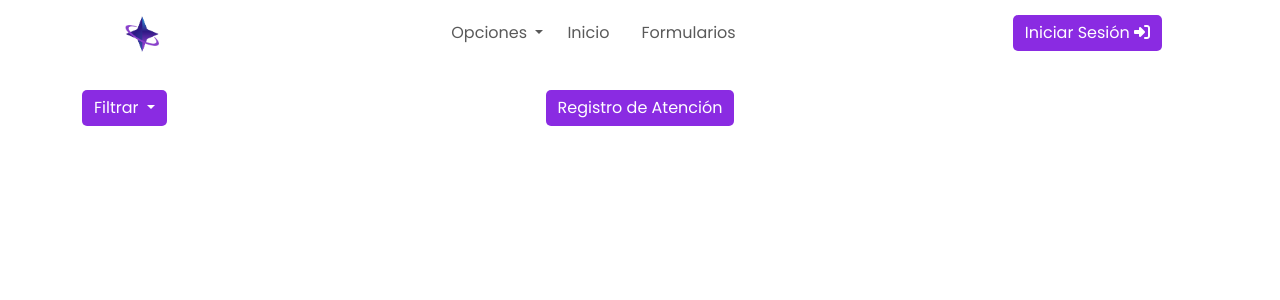
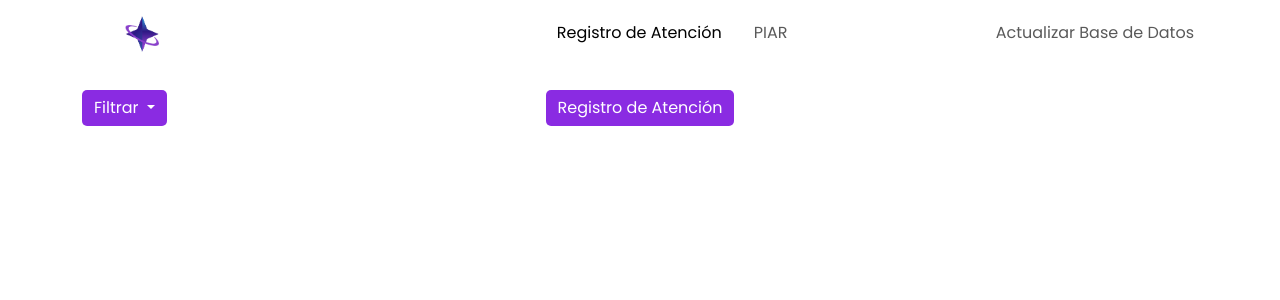
Before and after one commit to JuanCamiloGrisales/orientacion_escolar_amparo_garces_vidal, a Django app: page / in a window 1280 px wide. Shown: the top 300 px of the page. Run offline with Django 4.2, Linux system fonts and the light colour scheme.

Commit message:
vista para actualizar, diseño modificado

```diff
--- a/home/templates/base.html
+++ b/home/templates/base.html
@@ -1,38 +1,46 @@
 <!DOCTYPE html>
 <html lang="en">
-
   <head>
     {% load static %}
-    <meta charset="UTF-8">
-    <meta name="viewport" content="width=device-width, initial-scale=1.0">
+    <meta charset="UTF-8" />
+    <meta name="viewport" content="width=device-width, initial-scale=1.0" />
     <title>{% block title %}Orientación Escolar - Amparo{% endblock %}</title>
-    <link href="https://cdn.jsdelivr.net/npm/bootstrap@5.3.2/dist/css/bootstrap.min.css" rel="stylesheet" integrity="sha384-T3c6CoIi6uLrA9TneNEoa7RxnatzjcDSCmG1MXxSR1GAsXEV/Dwwykc2MPK8M2HN" crossorigin="anonymous">
-    <link rel="preconnect" href="https://fonts.googleapis.com">
-    <link rel="preconnect" href="https://fonts.gstatic.com" crossorigin>
-    <link href="https://fonts.googleapis.com/css2?family=Poppins:ital,wght@0,400;0,500;0,600;0,700;1,400;1,500;1,600;1,700&display=swap" rel="stylesheet">
-    <link rel="stylesheet" href="https://cdnjs.cloudflare.com/ajax/libs/font-awesome/6.5.1/css/all.min.css" integrity="sha512-DTOQO9RWCH3ppGqcWaEA1BIZOC6xxalwEsw9c2QQeAIftl+Vegovlnee1c9QX4TctnWMn13TZye+giMm8e2LwA==" crossorigin="anonymous" referrerpolicy="no-referrer" />
+    <link
+      href="https://cdn.jsdelivr.net/npm/bootstrap@5.3.2/dist/css/bootstrap.min.css"
+      rel="stylesheet"
+      integrity="sha384-T3c6CoIi6uLrA9TneNEoa7RxnatzjcDSCmG1MXxSR1GAsXEV/Dwwykc2MPK8M2HN"
+      crossorigin="anonymous"
+    />
+    <link rel="preconnect" href="https://fonts.googleapis.com" />
+    <link rel="preconnect" href="https://fonts.gstatic.com" crossorigin />
+    <link
+      href="https://fonts.googleapis.com/css2?family=Poppins:ital,wght@0,400;0,500;0,600;0,700;1,400;1,500;1,600;1,700&display=swap"
+      rel="stylesheet"
+    />
+    <link
+      rel="stylesheet"
+      href="https://cdnjs.cloudflare.com/ajax/libs/font-awesome/6.5.1/css/all.min.css"
+      integrity="sha512-DTOQO9RWCH3ppGqcWaEA1BIZOC6xxalwEsw9c2QQeAIftl+Vegovlnee1c9QX4TctnWMn13TZye+giMm8e2LwA=="
+      crossorigin="anonymous"
+      referrerpolicy="no-referrer"
+    />
 
     <style>
-        body
-        {
-            font-family: 'Poppins', sans-serif;
-
+      body {
+        font-family: "Poppins", sans-serif;
       }
 
-        a
-        {
+      a {
         text-decoration: none;
       }
 
-        .btn
-        {
+      .btn {
         border-radius: 5px;
         border: 0;
         background-color: #8a2be2;
       }
 
-        .btn:hover
-        {
+      .btn:hover {
         background-color: #7223bb;
       }
     </style>
@@ -40,51 +48,51 @@
   </head>
 
   <body>
-
-    <nav class="navbar container navbar-expand-lg navbar-light px-5">
+    <nav class="navbar container navbar-expand-lg navbar-light px-5" style="position: relative;">
       <a class="navbar-brand" href="/">
-            <img src="{% static 'logo.png' %}" height="40" alt="Logo">
+        <img src="{% static 'logo.png' %}" height="40" alt="Logo" />
       </a>
 
-        <button class="navbar-toggler" type="button" data-toggle="collapse" data-target="#navbarNavAltMarkup"
-            aria-controls="navbarNavAltMarkup" aria-expanded="false" aria-label="Toggle navigation">
+      <button
+        class="navbar-toggler"
+        type="button"
+        data-toggle="collapse"
+        data-target="#navbarNavAltMarkup"
+        aria-controls="navbarNavAltMarkup"
+        aria-expanded="false"
+        aria-label="Toggle navigation"
+      >
         <span class="navbar-toggler-icon"></span>
       </button>
 
-        <div class="collapse navbar-collapse justify-content-md-center" id="navbarNavAltMarkup">
+      <div
+        class="collapse navbar-collapse justify-content-md-center"
+        id="navbarNavAltMarkup"
+      >
         <div class="navbar-nav">
-                <!-- <a class="nav-link mx-2 "  href="#">Agenda</a> -->
-                <li class="nav-item dropdown">
-                    <a class="nav-link dropdown-toggle" href="#" role="button" data-bs-toggle="dropdown" aria-expanded="false">
-                      Opciones
-                    </a>
-                    <ul class="dropdown-menu">
-                      <li><a class="dropdown-item" href="#">Actualizar</a></li>
-                      <li><a class="dropdown-item" href="#">Another action</a></li>
-                      <li><hr class="dropdown-divider"></li>
-                      <li><a class="dropdown-item" href="#">Something else here</a></li>
-                    </ul>
-                  </li>
-                <a class="nav-link mx-2 "  href="{% url 'home' %}">Inicio</a>
-                <a class="nav-link mx-2 "  href="">Formularios</a>
+          <!-- <a class="nav-link mx-2 underline"  href="#">Agenda</a> -->
+
+          <a class="nav-link mx-2 {% if request.path == '/' %}active{% endif %}" href="{% url 'home' %}"
+            >Registro de Atención</a
+          >
+          <a class="nav-link mx-2 {% if request.path == '/piar' %}active{% endif %}" href="">PIAR</a>
           <!-- Más links aquí -->
         </div>
       </div>
 
-        <div class="navbar-nav">
-            <a class="btn text-white login-btn" href="#">{% if user.is_authenticated %}Cerrar Sesión <i class="fa-solid fa-right-from-bracket"></i>{% else %}Iniciar Sesión <i class="fa-solid fa-right-to-bracket"></i>{% endif %}</a>
+      <div class="navbar-nav" style="position: absolute; right: 0;">
+        <a class="nav-link mx-2 {% if request.path == '/actualizar/' %}active{% endif %}" href="{% url 'actualizar' %}">Actualizar Base de Datos</a>
       </div>
     </nav>
 
-    <div class="container mt-4">
-        {% block content %}
-
-        {% endblock %}
-    </div>
+    <div class="container mt-4">{% block content %} {% endblock %}</div>
 
     <!-- Bootstrap JS, Popper.js, and jQuery -->
-    <script src="https://cdn.jsdelivr.net/npm/bootstrap@5.3.2/dist/js/bootstrap.bundle.min.js" integrity="sha384-C6RzsynM9kWDrMNeT87bh95OGNyZPhcTNXj1NW7RuBCsyN/o0jlpcV8Qyq46cDfL" crossorigin="anonymous"></script>
+    <script
+      src="https://cdn.jsdelivr.net/npm/bootstrap@5.3.2/dist/js/bootstrap.bundle.min.js"
+      integrity="sha384-C6RzsynM9kWDrMNeT87bh95OGNyZPhcTNXj1NW7RuBCsyN/o0jlpcV8Qyq46cDfL"
+      crossorigin="anonymous"
+    ></script>
     {% block extrajs %}{% endblock %}
   </body>
-
 </html>
--- a/home/urls.py
+++ b/home/urls.py
@@ -3,4 +3,5 @@ from .views import *
 
 urlpatterns = [
     path('', home, name='home'),
+    path('actualizar/', actualizar, name='actualizar'),
 ]
--- a/home/views.py
+++ b/home/views.py
@@ -5,3 +5,7 @@ def home(request):
     context = {}
 
     return render(request, 'home.html', context)
+
+def actualizar(request):
+
+    return render(request, 'actualizar.html')
--- /dev/null
+++ b/requirements.txt
@@ -0,0 +1,4 @@
+asgiref==3.7.2
+Django==5.0
+django-environ==0.11.2
+sqlparse==0.4.4
--- a/uploads/municipios.csv
+++ b/uploads/municipios.csv
@@ -1,4 +1,6 @@
 DEPARTAMENTO,MUNICIPIO
+CAUCA,GUAPI
+CALDAS,AGUADAS
 ANTIOQUIA,MEDELLÍN
 ANTIOQUIA,ABEJORRAL
 ANTIOQUIA,ABRIAQUÍ
@@ -221,7 +223,6 @@ BOYACÁ,COPER
 BOYACÁ,CORRALES
 BOYACÁ,COVARACHÍA
 BOYACÁ,CUBARÁ
-CAUCA,GUAPI
 BOYACÁ,CUCAITA
 BOYACÁ,CUÍTIVA
 BOYACÁ,CHÍQUIZA
@@ -319,7 +320,6 @@ BOYACÁ,VENTAQUEMADA
 BOYACÁ,VIRACACHÁ
 BOYACÁ,ZETAQUIRA
 CALDAS,MANIZALES
-CALDAS,AGUADAS
 CALDAS,ANSERMA
 CALDAS,ARANZAZU
 CALDAS,BELALCÁZAR
```
Also changed, not shown: home/templates/actualizar.html (added, +19 -0 lines), home/templates/home.html (line endings or trailing spaces). Lines whose indentation alone changed are shown as unchanged.
